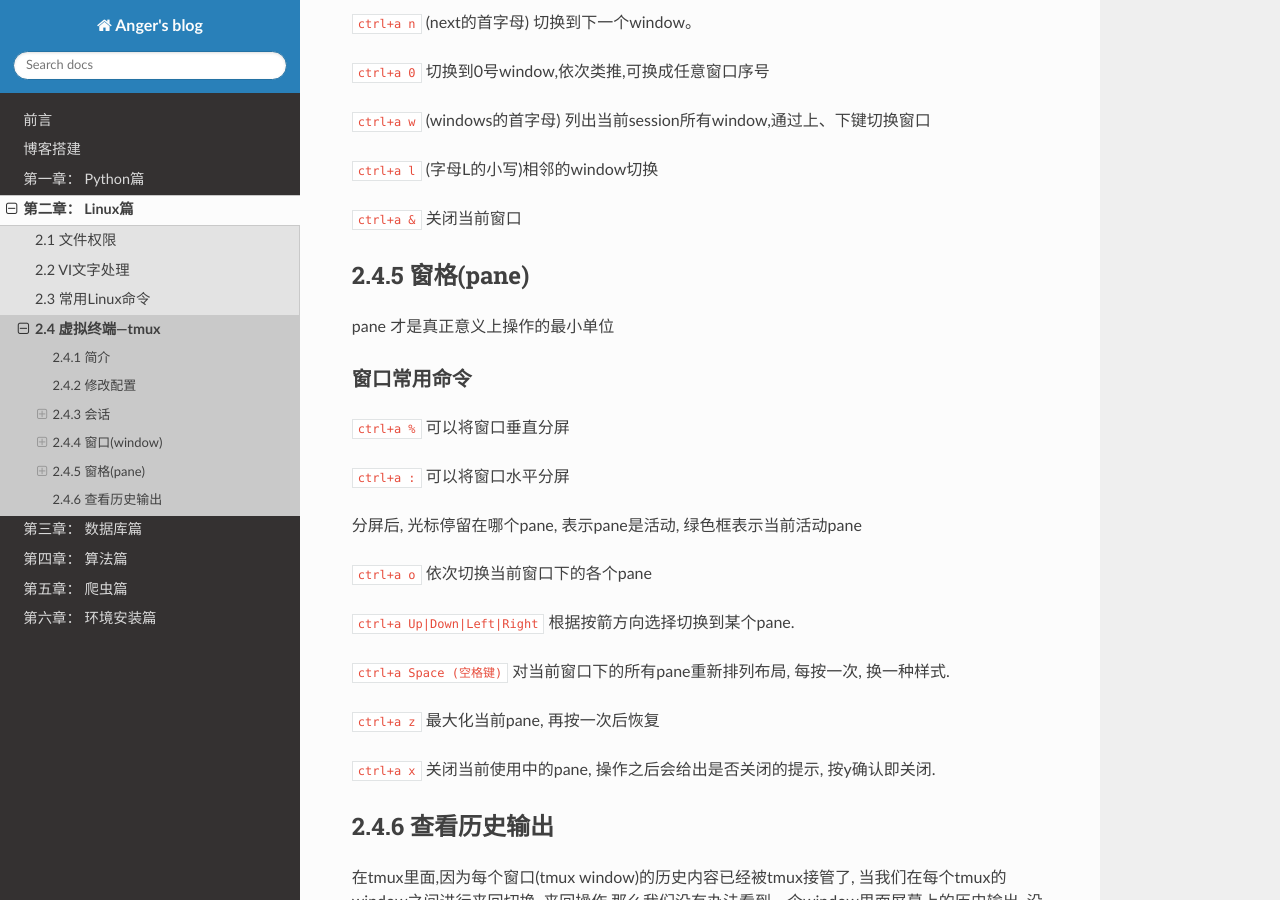
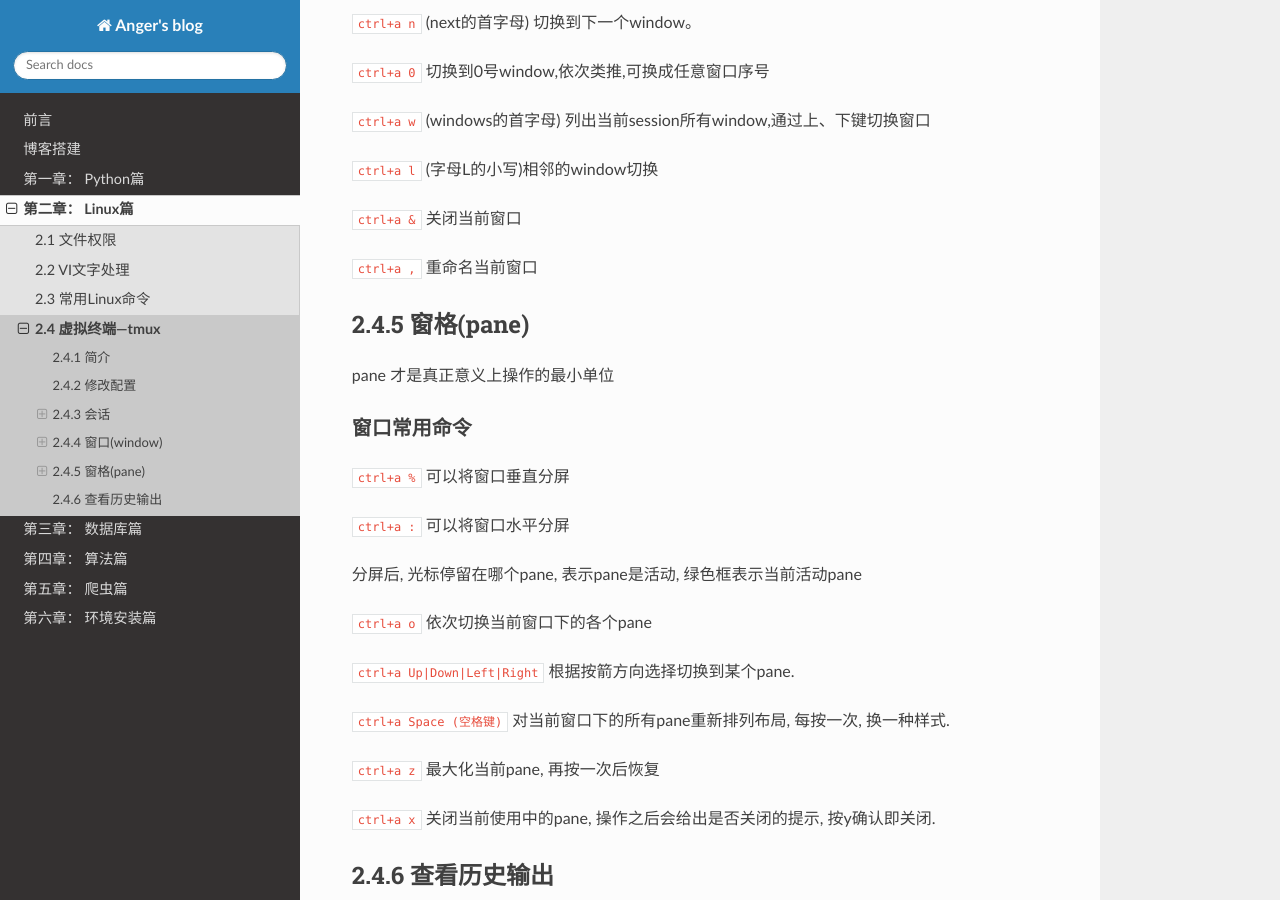
Before and after one commit to JustMeliyu/Anger_Sphinx, a Sphinx documentation site: the page built from source/Linux/B04_Tmux.md, in a window 1280 px wide and 900 px high, scrolled down 1619 px. Built offline with Sphinx 7.4.7 and the Read the Docs theme 2.0.0, drawn with Linux system fonts in a browser that asks for light colours.

Commit message:
add comand

```diff
--- a/source/Linux/B04_Tmux.md
+++ b/source/Linux/B04_Tmux.md
@@ -65,6 +65,9 @@ tmux: Terminal MultipleXer,意思是终端复用器;
 
 `ctrl+a &` 关闭当前窗口
 
+`ctrl+a ,` 重命名当前窗口
+
+
 ### 2.4.5 窗格(pane)
 
 pane 才是真正意义上操作的最小单位
```
